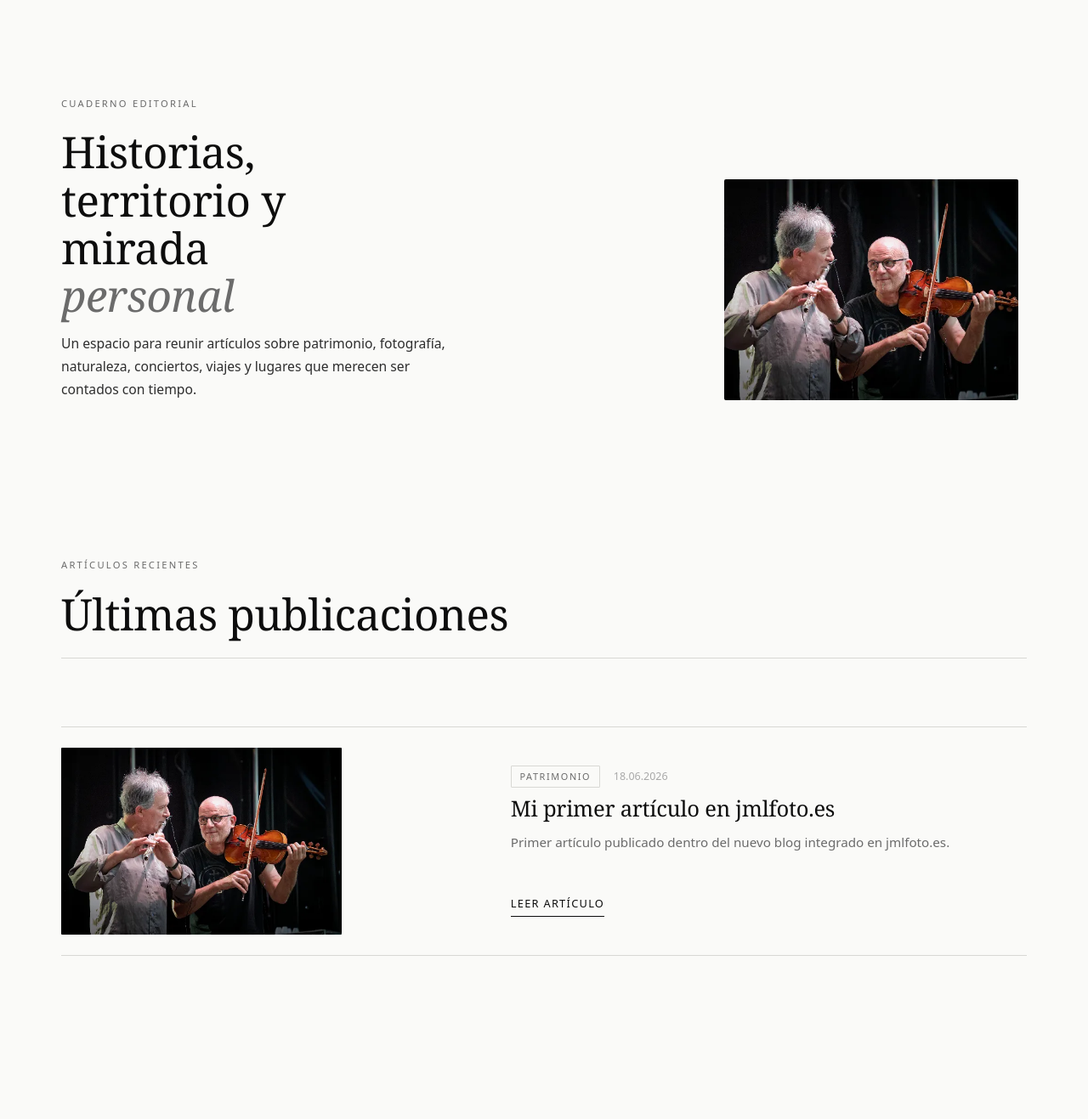
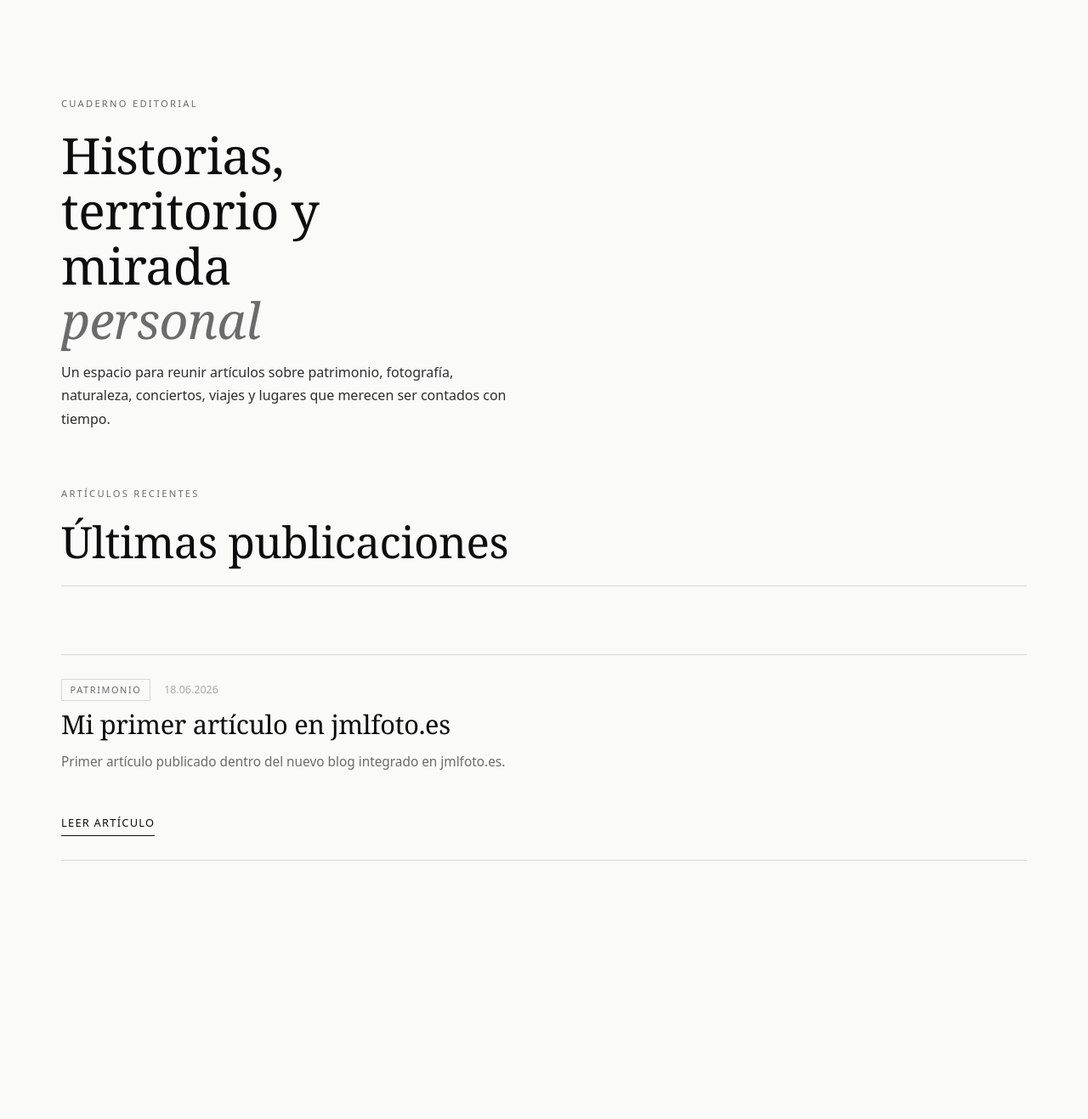
Before and after one commit to jmlfoto-gw/jmlfoto.es, a Jekyll site: the page built from blog/index.html, in a window 1280 px wide. Shown: the whole page at 85% size. Built offline with Jekyll 4.4.1, drawn with Linux system fonts in a browser that asks for light colours; after the commit the page ends 1205 px from its top, so only the background shows below that.

Commit message:
20260618

```diff
--- a/blog/index.html
+++ b/blog/index.html
@@ -6,18 +6,13 @@ permalink: /blog/
 
 <section class="blog-hero section">
   <div class="container">
-    <div class="blog-hero-grid reveal revealed">
-      <div class="blog-hero-copy">
-        <span class="label">Cuaderno editorial</span>
-        <h1>Historias, territorio y mirada <em>personal</em></h1>
-        <p class="blog-hero-lead">
-          Un espacio para reunir artículos sobre patrimonio, fotografía, naturaleza, conciertos,
-          viajes y lugares que merecen ser contados con tiempo.
-        </p>
-      </div>
-      <div class="blog-hero-image">
-        <img src="/assets/img/blog-01.webp" alt="Imagen de portada del blog de jmlfoto" loading="eager" />
-      </div>
+    <div class="blog-hero-copy reveal revealed">
+      <span class="label">Cuaderno editorial</span>
+      <h1>Historias, territorio y mirada <em>personal</em></h1>
+      <p class="blog-hero-lead">
+        Un espacio para reunir artículos sobre patrimonio, fotografía, naturaleza,
+        conciertos, viajes y lugares que merecen ser contados con tiempo.
+      </p>
     </div>
   </div>
 </section>
@@ -36,9 +31,6 @@ permalink: /blog/
       {% if first_post %}
       <article class="blog-featured-item blog-item">
         <a href="{{ first_post.url }}" class="blog-featured-link">
-          <div class="blog-featured-img">
-            <img src="{{ first_post.image | default: '/assets/img/blog-01.webp' }}" alt="{{ first_post.title }}" loading="lazy" />
-          </div>
           <div class="blog-featured-body">
             <div class="blog-meta">
               <span class="blog-cat">{% if first_post.categories and first_post.categories[0] %}{{ first_post.categories[0] }}{% else %}Blog{% endif %}</span>
@@ -59,9 +51,6 @@ permalink: /blog/
       {% for post in site.posts offset:1 %}
       <article class="blog-card">
         <a href="{{ post.url }}" class="blog-card-link">
-          <div class="blog-card-img">
-            <img src="{{ post.image | default: '/assets/img/blog-01.webp' }}" alt="{{ post.title }}" loading="lazy" />
-          </div>
           <div class="blog-card-body">
             <div class="blog-meta">
               <span class="blog-cat">{% if post.categories and post.categories[0] %}{{ post.categories[0] }}{% else %}Blog{% endif %}</span>
--- a/style.css
+++ b/style.css
@@ -1717,41 +1717,28 @@ p:last-child {
 
 .blog-hero {
   padding-top: 7rem;
-  padding-bottom: 2.5rem;
+  padding-bottom: 2rem;
   background: var(--c-white);
 }
 
-.blog-hero-grid {
-  display: grid;
-  grid-template-columns: 1.35fr 0.65fr;
-  gap: 2.5rem;
-  align-items: end;
+.blog-hero-copy {
+  max-width: 760px;
 }
 
 .blog-hero-copy h1 {
-  font-size: clamp(2.4rem, 4vw, 4.2rem);
+  font-size: clamp(2.6rem, 4.6vw, 4.8rem);
   margin-bottom: 1rem;
   max-width: 12ch;
 }
 
 .blog-hero-lead {
-  max-width: 52ch;
-  font-size: 0.98rem;
+  max-width: 58ch;
+  font-size: 1rem;
   color: var(--c-grey-1);
 }
 
-.blog-hero-image {
-  aspect-ratio: 4 / 3;
-  overflow: hidden;
-  border-radius: 2px;
-  background: var(--c-grey-5);
-  max-height: 260px;
-}
-
-.blog-hero-image img {
-  width: 100%;
-  height: 100%;
-  object-fit: cover;
+.blog-index.section {
+  padding-top: 2rem;
 }
 
 .blog-featured {
@@ -1764,35 +1751,24 @@ p:last-child {
 }
 
 .blog-featured-link {
-  display: grid;
-  grid-template-columns: 0.9fr 1.1fr;
-  gap: 2rem;
-  align-items: center;
-  padding: 1.5rem 0;
-}
-
-.blog-featured-img {
-  aspect-ratio: 3 / 2;
-  overflow: hidden;
-  border-radius: 1px;
-  max-height: 220px;
-}
-
-.blog-featured-img img {
-  width: 100%;
-  height: 100%;
-  object-fit: cover;
+  display: block;
+  padding: 1.75rem 0;
+}
+
+.blog-featured-body {
+  max-width: 760px;
 }
 
 .blog-featured-body h3 {
-  font-size: clamp(1.35rem, 2vw, 2rem);
-  margin-bottom: 0.8rem;
+  font-size: clamp(1.5rem, 2.4vw, 2.3rem);
+  margin-bottom: 0.9rem;
 }
 
 .blog-featured-body p {
   color: var(--c-grey-2);
   margin-bottom: 1rem;
-  font-size: 0.95rem;
+  font-size: 0.96rem;
+  line-height: 1.7;
 }
 
 .blog-lista-grid {
@@ -1803,35 +1779,16 @@ p:last-child {
 
 .blog-card {
   border-top: 1px solid var(--c-grey-4);
-  padding-top: 1.25rem;
+  padding-top: 1.3rem;
 }
 
 .blog-card-link {
   display: block;
 }
 
-.blog-card-img {
-  aspect-ratio: 3 / 2;
-  overflow: hidden;
-  border-radius: 1px;
-  margin-bottom: 1rem;
-  background: var(--c-grey-5);
-}
-
-.blog-card-img img {
-  width: 100%;
-  height: 100%;
-  object-fit: cover;
-  transition: transform var(--t-slow);
-}
-
-.blog-card-link:hover .blog-card-img img {
-  transform: scale(1.04);
-}
-
 .blog-card-body h3 {
   font-size: 1.2rem;
-  margin-bottom: 0.5rem;
+  margin-bottom: 0.55rem;
 }
 
 .blog-card-body p {
@@ -1842,16 +1799,11 @@ p:last-child {
 }
 
 @media (max-width: 960px) {
-  .blog-hero-grid,
-  .blog-featured-link {
-    grid-template-columns: 1fr;
-  }
-
-  .blog-hero-image {
-    max-height: 220px;
-  }
-
   .blog-lista-grid {
     grid-template-columns: 1fr;
   }
-}
+
+  .blog-hero-copy h1 {
+    max-width: none;
+  }
+}
```
